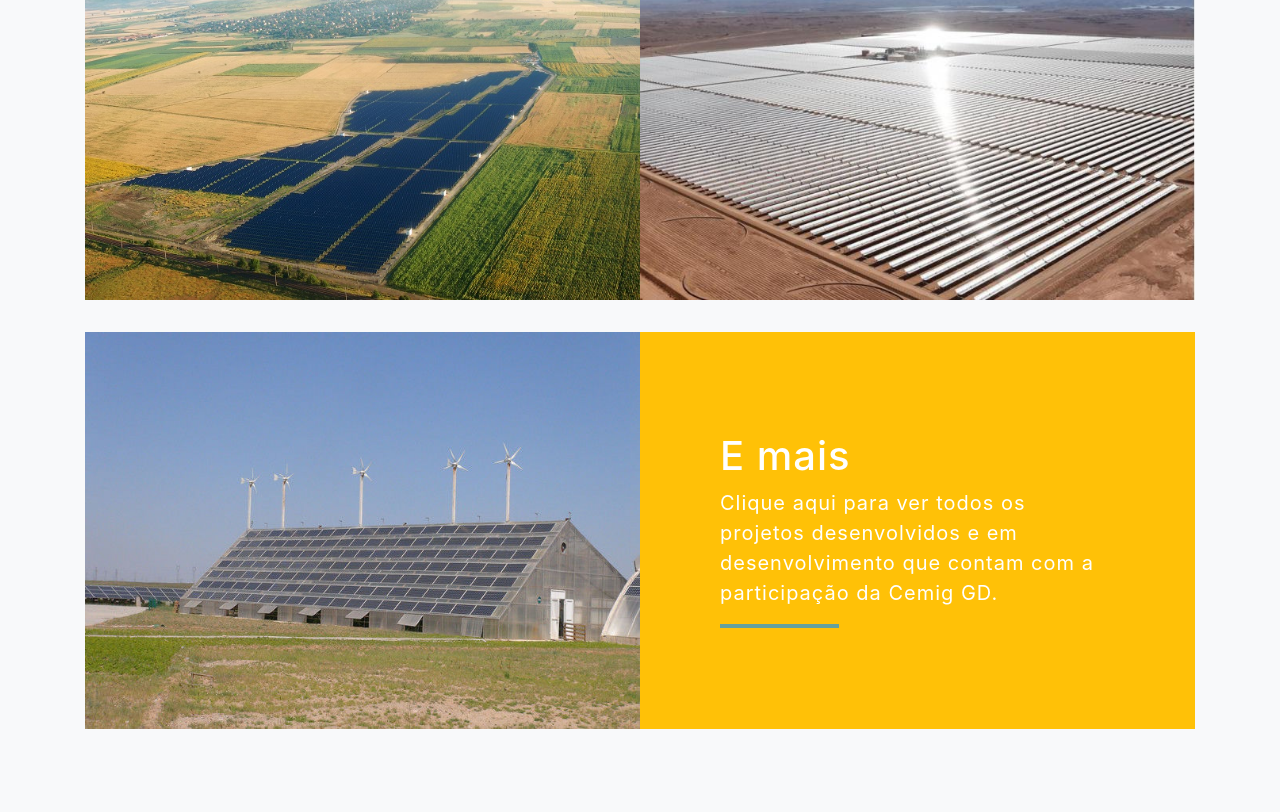
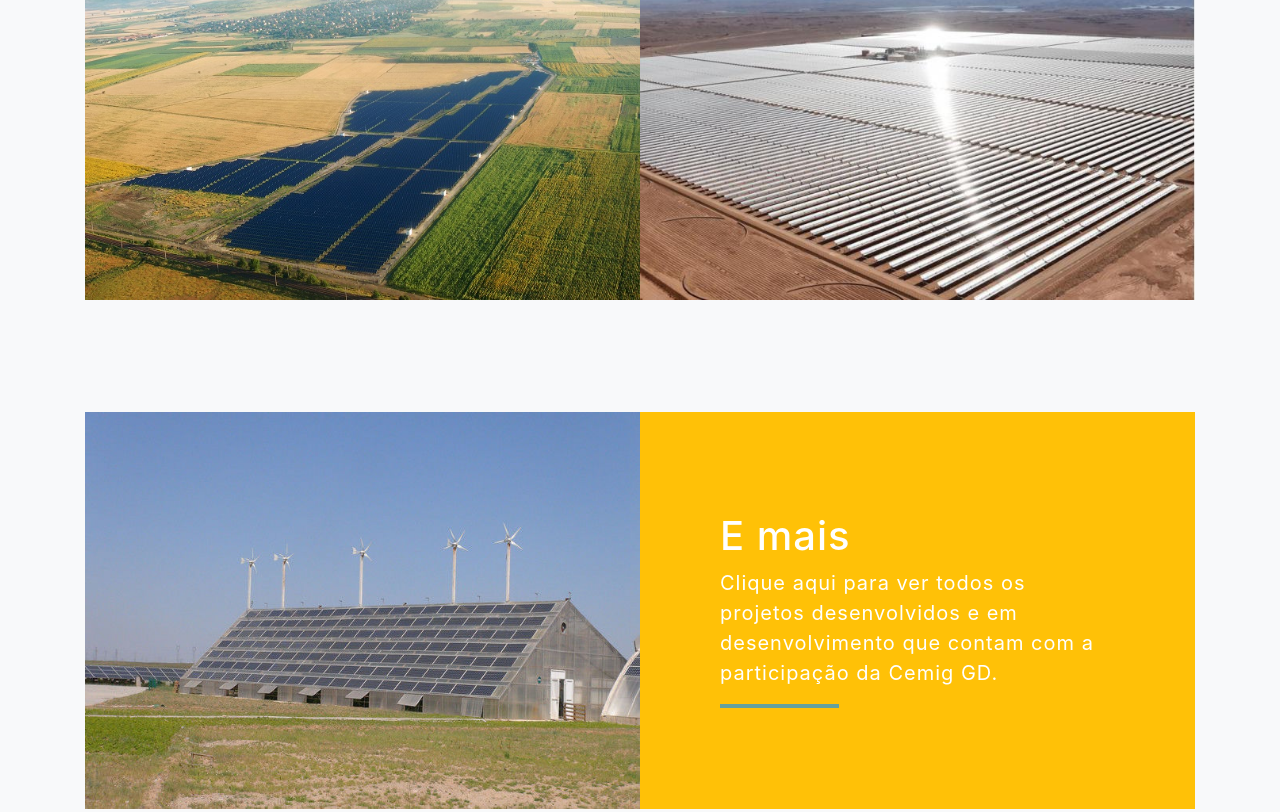
Before and after one commit to arthurfreitas96/arthurfreitas96.github.io, a website with bundled scripts: page index.html in a window 1280 px wide. Shown: the part 3338-4150 px from the top of the page. Built offline with nearby package versions, Linux system fonts and the light colour scheme.

Commit message:
Update index.html

```diff
--- a/index.html
+++ b/index.html
@@ -116,9 +116,11 @@
 
         <!-- Projects First Row -->
         <div class="row justify-content-center no-gutters">
-          <div id="wrapper1" class="col-lg-6">
+          <div class="col-lg-6">
             <img class="img-fluid bright hover" src="img/fazsol2.jpg" alt="">
-	    <p id="nomproj1" style="position:relative;bottom:16rem;left:9rem;visibility:hidden;font-size:4rem;font-color:white;padding-bottom:0;">Projeto 1</p>
+	    <div class="centered">
+		    <p id="nomeproj1" style="visibility:hidden;font-size:4rem;font-color:white">Projeto 1</p>
+	    </div>
           </div>
           <div class="col-lg-6">
             <img class="img-fluid bright" src="img/fazsol1.jpg" alt="">
@@ -126,7 +128,7 @@
         </div>
 
 	<!-- Projects Second Row -->
-        <div style="position:relative;bottom:5rem;" class="row justify-content-center no-gutters mb-5 mb-lg-0">
+        <div class="row justify-content-center no-gutters mb-5 mb-lg-0">
           <div class="col-lg-6">
             <img class="img-fluid bright" src="img/fazsol3.jpg" alt="">
           </div>
```
